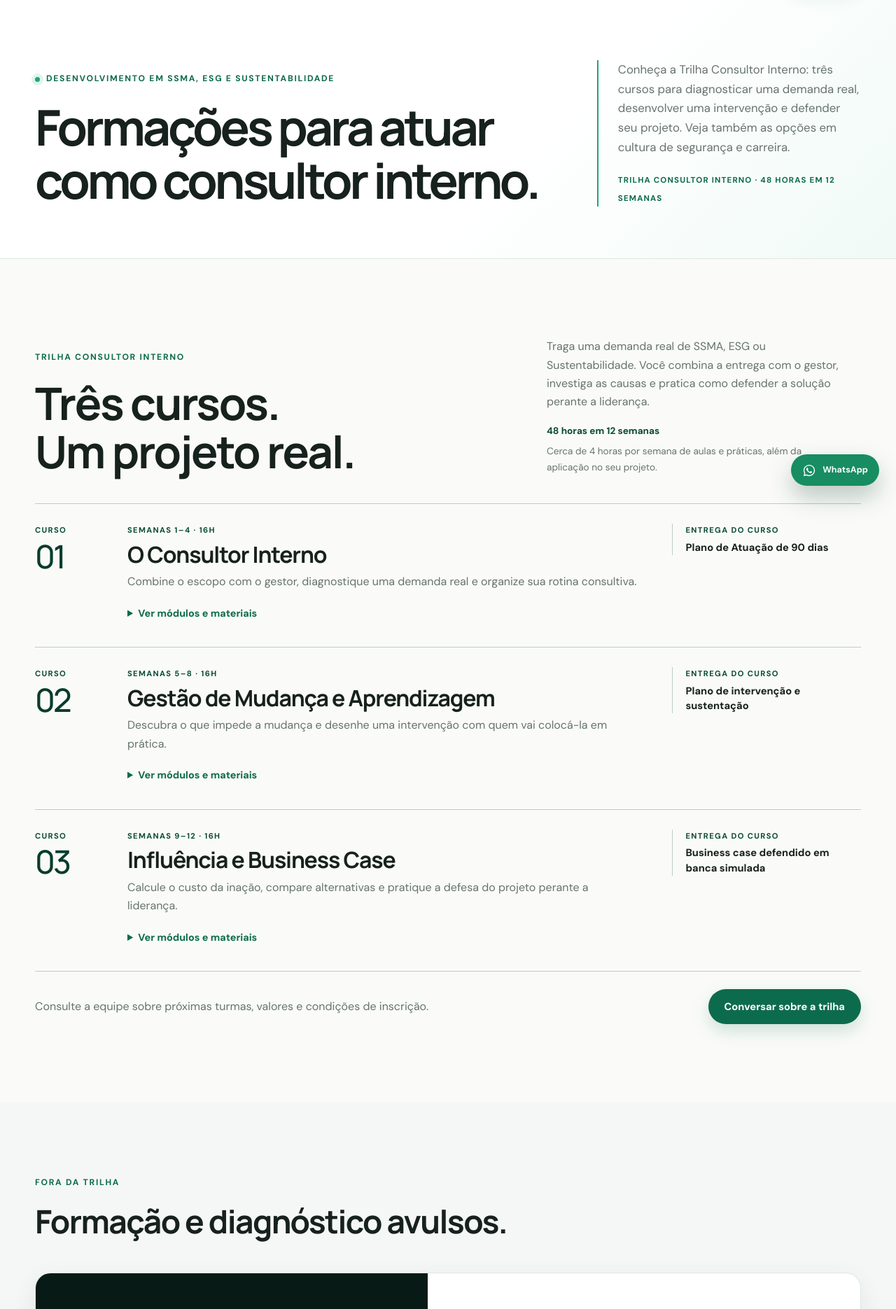
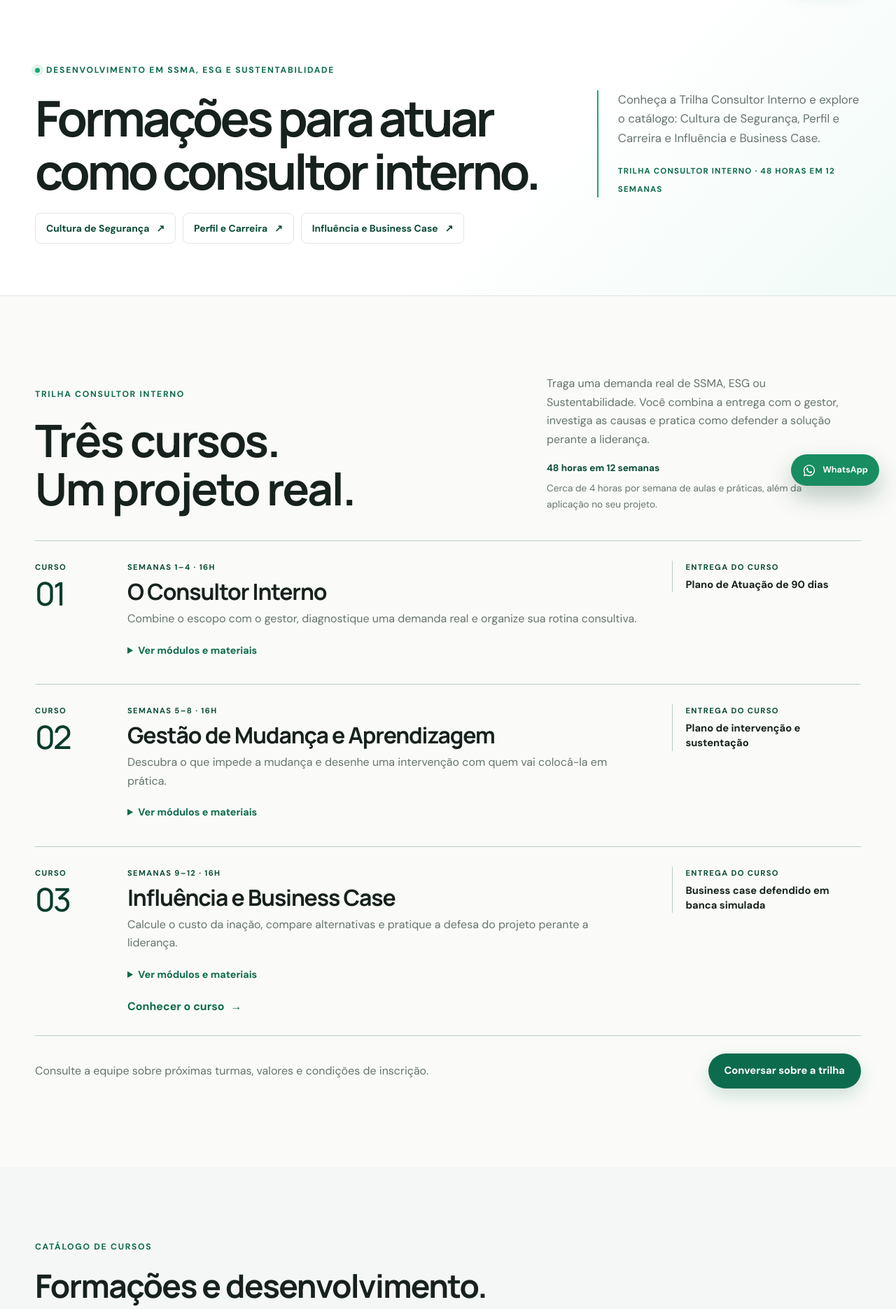
Before and after one commit to SamuelToyota/site_ssma, a Django app: page /cursos/ in a window 1280 px wide. Shown: the part 82-1952 px from the top of the page at 70% size. Run offline with Django 5.2, Linux system fonts and the light colour scheme; data comes from the database, SQL or seed files in the repository.

Commit message:
Adiciona curso de Influência e Business Case ao catálogo

```diff
--- a/core/sitemaps.py
+++ b/core/sitemaps.py
@@ -12,6 +12,7 @@ class StaticViewSitemap(Sitemap):
         "cursos": (0.9, "weekly"),
         "curso_cultura": (0.9, "monthly"),
         "curso_teste": (0.8, "monthly"),
+        "curso_business_case": (0.9, "monthly"),
         "mentoria": (0.9, "monthly"),
         "para_empresas": (0.9, "monthly"),
         "conteudos": (0.8, "weekly"),
--- a/core/trilha.py
+++ b/core/trilha.py
@@ -64,6 +64,7 @@ TRILHA_COURSES = (
     },
     {
         "title": "Influência e Business Case",
+        "route": "curso_business_case",
         "subtitle": "Como defender um projeto",
         "weeks": "Semanas 9–12",
         "schedule": "Prepare a defesa do projeto e apresente-a em banca simulada na última semana.",
--- a/core/urls.py
+++ b/core/urls.py
@@ -25,6 +25,7 @@ urlpatterns = [
     path("cadastro/", views.cadastro, name="cadastro"),
     path('curso/cultura-seguranca/', views.curso_cultura, name='curso_cultura'),
     path('curso/teste-perfil/', views.curso_teste, name='curso_teste'),
+    path('curso/influencia-business-case/', views.curso_business_case, name='curso_business_case'),
     path('cursos/', views.cursos, name='cursos'),
 
     path("aluno/", views.aluno_dashboard, name="aluno_dashboard"),
--- a/core/views.py
+++ b/core/views.py
@@ -11,6 +11,7 @@ from django.shortcuts import get_object_or_404, redirect, render
 from django.templatetags.static import static
 from django.urls import reverse
 
+from .catalogo import BUSINESS_CASE_COURSE, BUSINESS_CASE_COVER, BUSINESS_CASE_INQUIRY, COURSE_CATALOG
 from .forms import (
     CadastroAlunoForm,
     ContatoForm,
@@ -194,13 +195,31 @@ def cursos(request):
         "core/cursos.html",
         {
             "faqs": FAQ.objects.filter(pagina="cursos", ativa=True),
+            "course_catalog": COURSE_CATALOG,
             "trilha_courses": TRILHA_COURSES,
             "trilha_faqs": TRILHA_FAQS,
         },
         title="Cursos de Segurança do Trabalho e SSMA | Alan Silvério",
         description=(
             "Conheça a Trilha Consultor Interno de Alan Silvério: 48 horas em SSMA e ESG, com um projeto real. "
-            "Veja também as ofertas em cultura de segurança e carreira."
+            "Explore Cultura de Segurança, Perfil e Carreira e Influência e Business Case."
+        ),
+    )
+
+
+def curso_business_case(request):
+    return _render_page(
+        request,
+        "core/curso_business_case.html",
+        {
+            "course": BUSINESS_CASE_COURSE,
+            "course_cover": BUSINESS_CASE_COVER,
+            "interest_url": f"{reverse('contato')}?interesse=formacao&curso={BUSINESS_CASE_INQUIRY}",
+        },
+        title="Curso de Influência e Business Case em SSMA | Alan Silvério",
+        description=(
+            "Conheça o curso de Influência e Business Case: calcule o custo da inação, demonstre "
+            "o valor de projetos em SSMA e pratique sua defesa em uma banca simulada."
         ),
     )
 
@@ -362,11 +381,12 @@ def modulos(request):
 def contato(request):
     initial_interest = request.GET.get("interesse", "")
     allowed_interests = {choice[0] for choice in MentoriaContatoForm.Meta.model.INTERESSE_CHOICES}
+    initial = {"tipo_interesse": initial_interest if initial_interest in allowed_interests else "mentoria"}
+    if initial_interest == "formacao" and request.GET.get("curso") == BUSINESS_CASE_INQUIRY:
+        initial["mensagem"] = "Tenho interesse no curso Influência e Business Case. Gostaria de saber mais sobre as próximas turmas."
     form = ContatoForm(
         request.POST or None,
-        initial={
-            "tipo_interesse": initial_interest if initial_interest in allowed_interests else "mentoria"
-        },
+        initial=initial,
     )
     if request.method == "POST" and form.is_valid():
         contact = form.save(commit=False)
--- a/static/css/style.css
+++ b/static/css/style.css
@@ -181,13 +181,16 @@ p { color: var(--muted); }
 .page-hero-aside span { color: var(--green-700); font-size: .72rem; font-weight: 800; letter-spacing: .1em; text-transform: uppercase; }
 
 .catalog-section { padding: 100px 0 112px; background: var(--surface-soft); }
+.catalog-course-nav { display: flex; flex-wrap: wrap; gap: 10px; margin-top: 22px; }
+.catalog-course-nav a { display: inline-flex; align-items: center; justify-content: space-between; gap: 10px; min-height: 44px; padding: 9px 15px; color: var(--green-800); border: 1px solid var(--line); border-radius: 8px; background: #fff; font-size: .87rem; font-weight: 700; }
+.catalog-course-nav a:hover { border-color: var(--green-600); background: var(--green-50); }
 .program-stack { display: grid; gap: 28px; }
-.program-card { display: grid; grid-template-columns: .95fr 1.05fr; overflow: hidden; border: 1px solid var(--line); border-radius: var(--radius-md); background: #fff; box-shadow: var(--shadow-sm); }
+.program-card { display: grid; grid-template-columns: repeat(2,minmax(0,1fr)); overflow: hidden; border: 1px solid var(--line); border-radius: var(--radius-md); background: #fff; box-shadow: var(--shadow-sm); }
 .program-card-reverse .program-media { order: 2; }
 .program-media { display: grid; min-width: 0; align-items: center; background: #071a15; }
 .program-media img { width: 100%; height: auto; aspect-ratio: 1.85; object-fit: contain; }
 .program-copy { display: flex; align-items: flex-start; flex-direction: column; justify-content: center; padding: 54px 58px; }
-.program-copy h2 { max-width: 620px; margin-bottom: 18px; font-size: clamp(2rem,3.6vw,3.3rem); }
+.program-copy h3 { max-width: 620px; margin-bottom: 18px; font-size: clamp(2rem,3.6vw,3.3rem); }
 .program-copy > p { max-width: 610px; margin-bottom: 26px; font-size: 1rem; }
 .feature-list { display: grid; gap: 12px; margin: 0 0 30px; padding: 0; list-style: none; }
 .feature-list li { position: relative; padding-left: 28px; color: #43514b; font-size: .92rem; }
@@ -211,6 +214,11 @@ p { color: var(--muted); }
 .product-media::after { content: ""; position: absolute; inset: 0; background: linear-gradient(180deg,transparent 60%,rgba(5,35,25,.66)); }
 .product-media img { width: 100%; height: 380px; object-fit: contain; }
 .product-media > span { position: absolute; z-index: 1; right: 24px; bottom: 24px; left: 24px; color: rgba(255,255,255,.88); font-size: .82rem; font-weight: 700; }
+.product-media.product-media-cover { min-height: 0; height: auto; border-radius: var(--radius-md); }
+.product-media-cover::after { content: none; }
+.product-media.product-media-cover img { min-height: 0; height: auto; }
+#programa { scroll-margin-top: 84px; }
+#programa .curriculum-grid > div { min-width: 0; }
 .product-facts { position: relative; z-index: 2; display: grid; grid-template-columns: repeat(4,1fr); margin-top: 66px; border: 1px solid var(--line); border-bottom: 0; border-radius: 20px 20px 0 0; background: #fff; box-shadow: var(--shadow-sm); }
 .product-facts-three { grid-template-columns: repeat(3,1fr); }
 .product-facts > div { display: flex; min-height: 112px; align-items: flex-start; flex-direction: column; justify-content: center; padding: 24px 30px; border-right: 1px solid var(--line); }
@@ -611,6 +619,7 @@ p { color: var(--muted); }
 .trilha-course .trilha-weeks { margin-bottom: 8px; }
 .trilha-course h3 { margin-bottom: 9px; font-size: clamp(1.35rem,2.6vw,2rem); }
 .trilha-course > p:last-of-type, .trilha-next p { margin: 0; }
+.trilha-course-link { margin-top: 12px; }
 .trilha-deliverable { align-self: start; padding-left: 18px; border-left: 1px solid #bdccc4; }
 .trilha-deliverable strong { font-size: .92rem; line-height: 1.45; }
 .trilha-syllabus { margin-top: 12px; }
--- a/templates/base.html
+++ b/templates/base.html
@@ -27,7 +27,7 @@
     <link rel="preconnect" href="https://fonts.googleapis.com">
     <link rel="preconnect" href="https://fonts.gstatic.com" crossorigin>
     <link href="https://fonts.googleapis.com/css2?family=DM+Sans:wght@400;500;600;700&family=Manrope:wght@500;600;700;800&display=swap" rel="stylesheet">
-    <link rel="stylesheet" href="{% static 'css/style.css' %}?v=20261115">
+    <link rel="stylesheet" href="{% static 'css/style.css' %}?v=20261115-catalogo">
 
     <script type="application/ld+json">
     {
@@ -74,7 +74,7 @@
             <div class="nav-area" id="main-nav" data-nav>
                 <nav class="navbar" aria-label="Navegação principal">
                     <a href="{% url 'home' %}" {% if request.resolver_match.url_name == 'home' %}aria-current="page"{% endif %}>Início</a>
-                    <a href="{% url 'cursos' %}" {% if request.resolver_match.url_name == 'cursos' or request.resolver_match.url_name == 'curso_cultura' or request.resolver_match.url_name == 'curso_teste' %}aria-current="page"{% endif %}>Cursos</a>
+                    <a href="{% url 'cursos' %}" {% if request.resolver_match.url_name == 'cursos' or request.resolver_match.url_name == 'curso_cultura' or request.resolver_match.url_name == 'curso_teste' or request.resolver_match.url_name == 'curso_business_case' %}aria-current="page"{% endif %}>Cursos</a>
                     <a href="{% url 'mentoria' %}" {% if request.resolver_match.url_name == 'mentoria' %}aria-current="page"{% endif %}>Mentoria</a>
                     <a href="{% url 'sobre' %}" {% if request.resolver_match.url_name == 'sobre' %}aria-current="page"{% endif %}>Sobre</a>
                 </nav>
--- a/templates/components/trilha_programa.html
+++ b/templates/components/trilha_programa.html
@@ -28,6 +28,9 @@
                         </div>
                     </details>
                     {% endif %}
+                    {% if course.route %}
+                    <a href="{% url course.route %}" class="text-link trilha-course-link">Conhecer o curso <span aria-hidden="true">→</span></a>
+                    {% endif %}
                 </div>
                 <div class="trilha-deliverable"><span>Entrega do curso</span><strong>{{ course.deliverable }}</strong></div>
             </li>
--- a/templates/core/cursos.html
+++ b/templates/core/cursos.html
@@ -9,59 +9,44 @@
             <h1>Formações para atuar como consultor interno.</h1>
         </div>
         <div class="page-hero-aside" data-reveal>
-            <p>Conheça a Trilha Consultor Interno: três cursos para diagnosticar uma demanda real, desenvolver uma intervenção e defender seu projeto. Veja também as opções em cultura de segurança e carreira.</p>
+            <p>Conheça a Trilha Consultor Interno e explore o catálogo: Cultura de Segurança, Perfil e Carreira e Influência e Business Case.</p>
             <span>Trilha Consultor Interno · 48 horas em 12 semanas</span>
         </div>
     </div>
+    <nav class="container catalog-course-nav" aria-label="Páginas dos cursos">
+        {% for entry in course_catalog %}
+        <a href="{% url entry.route %}">{{ entry.label }} <span aria-hidden="true">↗</span></a>
+        {% endfor %}
+    </nav>
 </section>
 
 {% include 'components/trilha_programa.html' with show_syllabus=True %}
 
 <section class="section catalog-section" id="ofertas-avulsas" aria-labelledby="ofertas-title">
     <div class="container section-heading">
-        <span class="eyebrow">Fora da trilha</span>
-        <h2 id="ofertas-title">Formação e diagnóstico avulsos.</h2>
+        <span class="eyebrow">Catálogo de cursos</span>
+        <h2 id="ofertas-title">Formações e desenvolvimento.</h2>
     </div>
     <div class="container program-stack">
-        <article class="program-card" data-reveal>
+        {% for entry in course_catalog %}
+        <article class="program-card{% if forloop.counter|divisibleby:'2' %} program-card-reverse{% endif %}" data-reveal>
             <div class="program-media">
-                <img src="{% static 'images/course_1.webp' %}" alt="Formação Especialista em Cultura de Segurança" width="1470" height="759" loading="eager" decoding="async">
+                <img src="{% static entry.cover %}" alt="" width="{{ entry.width }}" height="{{ entry.height }}" loading="lazy" decoding="async">
             </div>
             <div class="program-copy">
-                <span class="course-type">Formação em cultura de segurança</span>
-                <h2>Especialista em Cultura de Segurança</h2>
-                <p>Para profissionais de SSMA e lideranças que querem compreender a cultura atual, mobilizar pessoas e sustentar decisões além do compliance.</p>
+                <span class="course-type">{{ entry.category }}</span>
+                <h3>{{ entry.title }}</h3>
+                <p>{{ entry.description }}</p>
                 <ul class="feature-list">
-                    <li>Diagnóstico da cultura atual</li>
-                    <li>Engajamento de líderes e equipes</li>
-                    <li>Métodos para demonstrar impacto</li>
+                    {% for highlight in entry.highlights %}<li>{{ highlight }}</li>{% endfor %}
                 </ul>
                 <div class="card-actions">
-                    <a href="{% url 'curso_cultura' %}" class="button button-primary">Ver formação</a>
-                    <span>4 a 6 semanas · online</span>
+                    <a href="{% url entry.route %}" class="button button-primary" aria-label="Ver detalhes: {{ entry.title }}">Ver detalhes</a>
+                    <span>{{ entry.duration }}</span>
                 </div>
             </div>
         </article>
-
-        <article class="program-card program-card-reverse" data-reveal>
-            <div class="program-media">
-                <img src="{% static 'images/course_2.webp' %}" alt="Teste de Perfil, Valores Pessoais e Carreira" width="1427" height="777" loading="lazy" decoding="async">
-            </div>
-            <div class="program-copy">
-                <span class="course-type">Diagnóstico individual</span>
-                <h2>Perfil, Valores Pessoais &amp; Carreira</h2>
-                <p>Para quem vive uma transição, avalia oportunidades ou precisa compreender o que orienta suas escolhas profissionais.</p>
-                <ul class="feature-list">
-                    <li>Mapeamento de valores pessoais</li>
-                    <li>Relatório individual</li>
-                    <li>Devolutiva personalizada</li>
-                </ul>
-                <div class="card-actions">
-                    <a href="{% url 'curso_teste' %}" class="button button-primary">Ver diagnóstico</a>
-                    <span>Experiência individual</span>
-                </div>
-            </div>
-        </article>
+        {% endfor %}
     </div>
 </section>
 
```
Also changed, not shown: core/catalogo.py (added, +46 -0 lines), core/tests.py (+19 -0 lines), templates/core/curso_business_case.html (added, +67 -0 lines), static/images/course-business-case.svg (added).
